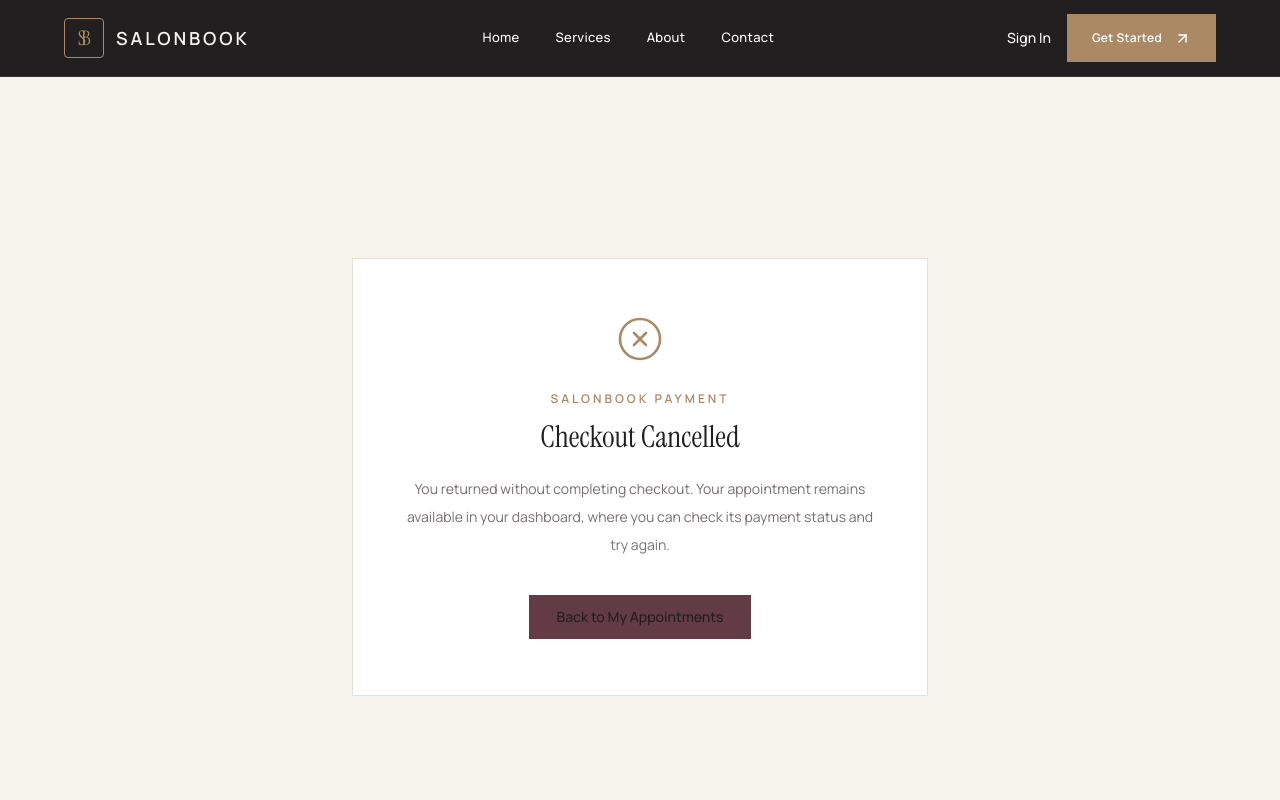
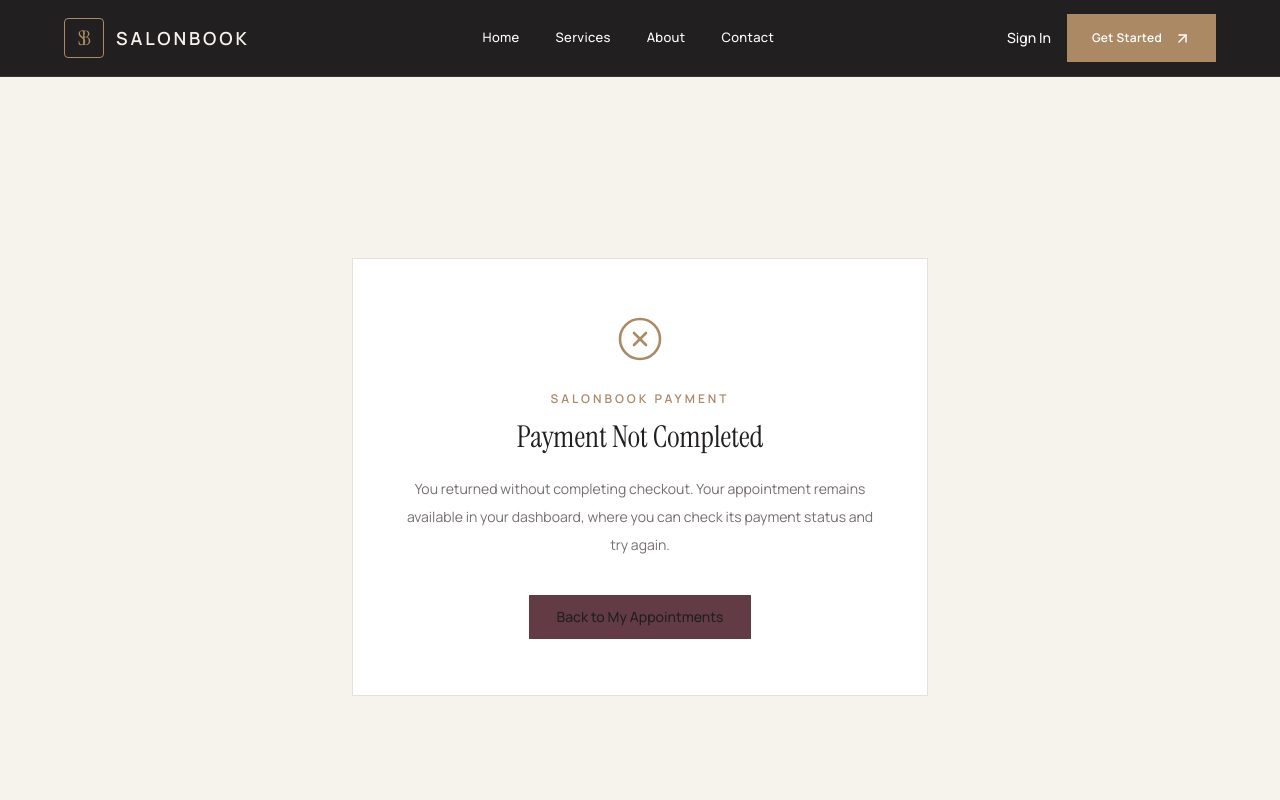
Before and after one commit to ArifsCreative/a9-salonbook-client, a Next.js app: page /payment/cancel in a window 1280 px wide. Shown: the top 800 px of the page. Built offline with nearby package versions, Linux system fonts and the light colour scheme.

Commit message:
clarify cancelled checkout messaging

```diff
--- a/src/app/payment/cancel/page.tsx
+++ b/src/app/payment/cancel/page.tsx
@@ -16,7 +16,7 @@ export default function PaymentCancelPage() {
         </p>
 
         <h1 className="mt-3 font-serif text-3xl text-[#211F20]">
-          Checkout Cancelled
+          Payment Not Completed
         </h1>
 
         <p className="mt-5 text-sm leading-7 text-[#766F70]">
```
